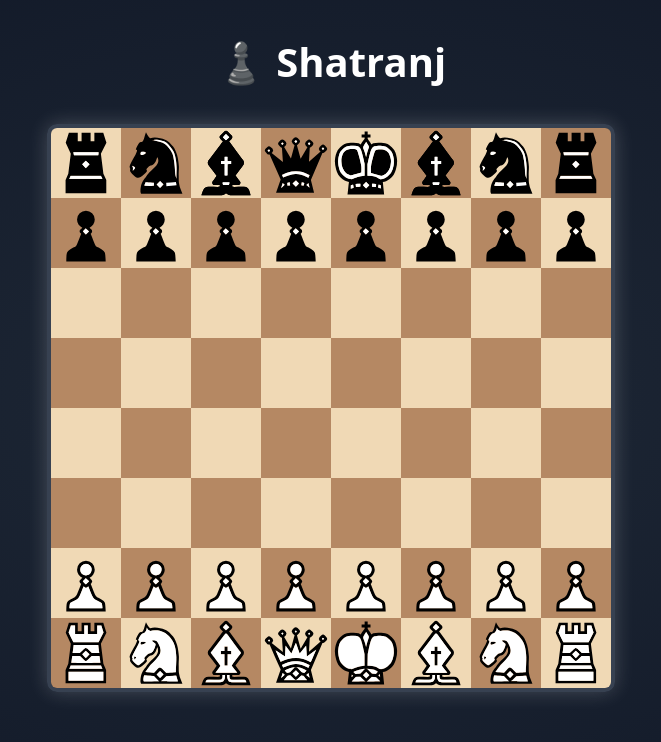
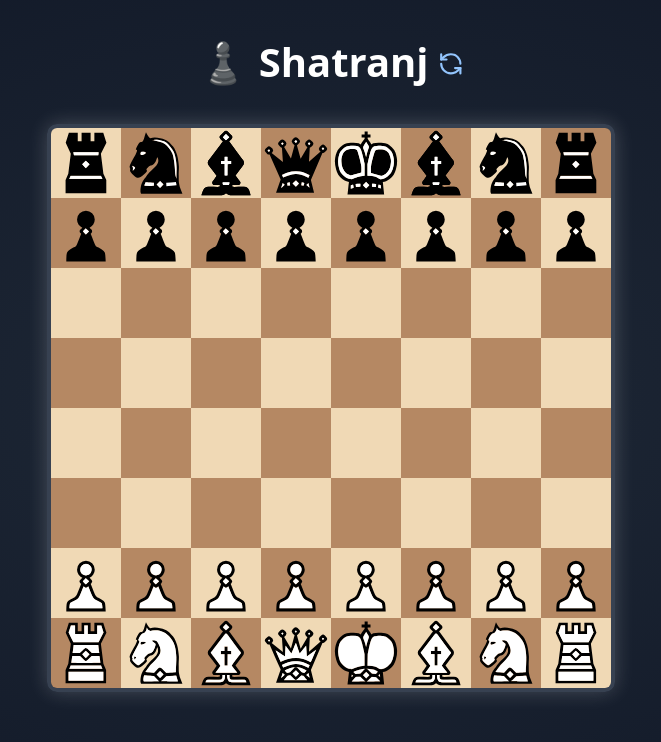
Before and after one commit to saketThoughtwin/shatranj, a React (Vite) app: page /game in a window 1280 px wide. Shown: the top 742 px of the page, without its empty margins (309-970 px from the left). Built offline with nearby package versions, Linux system fonts and the light colour scheme.

Commit message:
fix Ui fix of gaming page feat add reset button

```diff
--- a/package.json
+++ b/package.json
@@ -20,6 +20,7 @@
     "react-chessboard": "^4.7.3",
     "react-dom": "^19.1.0",
     "react-router-dom": "^7.6.2",
+    "redux-thunk": "^3.1.0",
     "tailwind-merge": "^3.3.1"
   },
   "devDependencies": {
--- a/src/pages/chessgame/ChessGame.css
+++ b/src/pages/chessgame/ChessGame.css
@@ -12,6 +12,7 @@
   color: white;
   font-weight: bold;
   margin-bottom: 2rem;
+  gap: 1rem;
 }
 
 .board {
@@ -70,3 +71,20 @@
 .possible-move {
   outline: 3px dashed limegreen;
 }
+.new-game-icon {
+  width: 1.6rem;
+  height: 1.6rem;
+  cursor: pointer;
+  color: #93c5fd;
+  transition: transform 0.3s ease;
+  margin-top: 0.2rem; /* adjust vertically if needed */
+}
+
+.new-game-icon:hover {
+  transform: rotate(90deg);
+}
+.title-group {
+  display: inline-flex;
+  align-items: center;
+  gap: 0.6rem;
+}
--- a/src/pages/chessgame/ChessGame.tsx
+++ b/src/pages/chessgame/ChessGame.tsx
@@ -12,7 +12,7 @@ import wb from "../../assets/wB.svg";
 import wn from "../../assets/wN.svg";
 import wp from "../../assets/wP.svg";
 import "./ChessGame.css";
-
+import { RefreshCcw } from "lucide-react";
 const pieceIcons: Record<string, string> = {
   K: wk,
   Q: wq,
@@ -102,7 +102,14 @@ export default function ChessGame() {
       }
     }
   };
-
+  const handleNewGame = () => {
+    setBoard(initialBoard);
+    setTurn("white");
+    setSelected(null);
+    setGameOver(false);
+    setWinner(null);
+    setPossibleMoves([]);
+  };
   useEffect(() => {
     if (turn === "black" && !gameOver) {
       setTimeout(() => {
@@ -127,9 +134,40 @@ export default function ChessGame() {
     }
   }, [turn]);
 
+  const audio = new Audio(
+    "https://res.cloudinary.com/ddfp1evfo/video/upload/v1750240572/knight-hood-240830_x1dqtn.mp3"
+  );
+
+  useEffect(() => {
+    audio.loop = true;
+    const playMusic = async () => {
+      try {
+        await audio.play();
+      } catch (err) {
+        console.warn("User interaction needed to start music:", err);
+      }
+    };
+    playMusic();
+    return () => {
+      audio.pause();
+      audio.currentTime = 0;
+    };
+  }, []);
+
   return (
     <div className="game-wrapper">
-      <h1 className="title">♟️ Shatranj</h1>
+      <div className="game-header">
+        <h1 className="title">
+          <span className="title-group">
+            ♟️ Shatranj
+            <RefreshCcw
+              className="new-game-icon"
+              title="New Game"
+              onClick={handleNewGame}
+            />
+          </span>
+        </h1>
+      </div>
       <div className="board">
         {board.map((row, rowIndex) =>
           row.map((piece, colIndex) => {
@@ -167,7 +205,6 @@ export default function ChessGame() {
     </div>
   );
 }
-
 function evaluateBoard(board: string[][]): number {
   let score = 0;
   for (let i = 0; i < 8; i++) {
@@ -203,7 +240,11 @@ function minimaxRoot(board: string[][], depth: number, isMaximizing: boolean) {
   return { move: bestMove, value: bestEval };
 }
 
-function minimax(board: string[][], depth: number, isMaximizing: boolean): number {
+function minimax(
+  board: string[][],
+  depth: number,
+  isMaximizing: boolean
+): number {
   if (depth === 0) return evaluateBoard(board);
   const moves = getAllLegalMoves(board, isMaximizing);
   if (moves.length === 0) return evaluateBoard(board);
@@ -226,14 +267,20 @@ function getAllLegalMoves(board: string[][], isWhiteTurn: boolean): Move[] {
       const piece = board[i][j];
       if ((isWhiteTurn && isWhite(piece)) || (!isWhiteTurn && isBlack(piece))) {
         const pseudoMoves = getPseudoLegalMoves(board, i, j);
-        pseudoMoves.forEach(([r, c]) => moves.push({ from: [i, j], to: [r, c] }));
+        pseudoMoves.forEach(([r, c]) =>
+          moves.push({ from: [i, j], to: [r, c] })
+        );
       }
     }
   }
   return moves;
 }
 
-function getPseudoLegalMoves(board: string[][], row: number, col: number): [number, number][] {
+function getPseudoLegalMoves(
+  board: string[][],
+  row: number,
+  col: number
+): [number, number][] {
   const moves: [number, number][] = [];
   const piece = board[row][col];
   const lower = piece.toLowerCase();
@@ -301,8 +348,14 @@ function getPseudoLegalMoves(board: string[][], row: number, col: number): [numb
 
   if (lower === "n") {
     for (const [dx, dy] of [
-      [2, 1], [2, -1], [-2, 1], [-2, -1],
-      [1, 2], [-1, 2], [1, -2], [-1, -2],
+      [2, 1],
+      [2, -1],
+      [-2, 1],
+      [-2, -1],
+      [1, 2],
+      [-1, 2],
+      [1, -2],
+      [-1, -2],
     ]) {
       const r = row + dx;
       const c = col + dy;
@@ -314,8 +367,14 @@ function getPseudoLegalMoves(board: string[][], row: number, col: number): [numb
 
   if (lower === "k") {
     for (const [dx, dy] of [
-      [0, 1], [0, -1], [1, 0], [-1, 0],
-      [1, 1], [-1, -1], [1, -1], [-1, 1],
+      [0, 1],
+      [0, -1],
+      [1, 0],
+      [-1, 0],
+      [1, 1],
+      [-1, -1],
+      [1, -1],
+      [-1, 1],
     ]) {
       const r = row + dx;
       const c = col + dy;
--- a/src/pages/startgame/StartGame.tsx
+++ b/src/pages/startgame/StartGame.tsx
@@ -1,3 +1,4 @@
+import { useRef } from "react";
 import { Button } from "@/components/ui/button";
 import { Crown } from "lucide-react";
 import { useNavigate } from "react-router-dom";
@@ -9,16 +10,35 @@ import {
 
 const StartGame = () => {
   const navigate = useNavigate();
+  const audioRef = useRef<HTMLAudioElement | null>(null);
 
+  const handleStartGame = async () => {
+    try {
+      await audioRef.current?.play();
+      // Wait 300ms to ensure audio starts before navigation
+      setTimeout(() => {
+        navigate("/game");
+      }, 300);
+    } catch (err) {
+      console.warn("Audio play failed:", err);
+      navigate("/game"); // fallback
+    }
+  };
 
   return (
     <div className={startGameContainer}>
+      <audio
+        ref={audioRef}
+        src="https://res.cloudinary.com/ddfp1evfo/video/upload/v1750240572/knight-hood-240830_x1dqtn.mp3"
+        loop
+      />
+
       <div className="text-center space-y-6">
         <h1 className={headingStyle}>
           <Crown className="w-8 h-8 text-gray-300" />
           Welcome to <span className="text-yellow-300">Shatranj</span>
         </h1>
-        <Button onClick={() => navigate("/game")} className={startButtonStyle}>
+        <Button onClick={handleStartGame} className={startButtonStyle}>
           Start Game
         </Button>
       </div>
```
Also changed, not shown: 2 other files (tests, documents, lock files or other folders).
